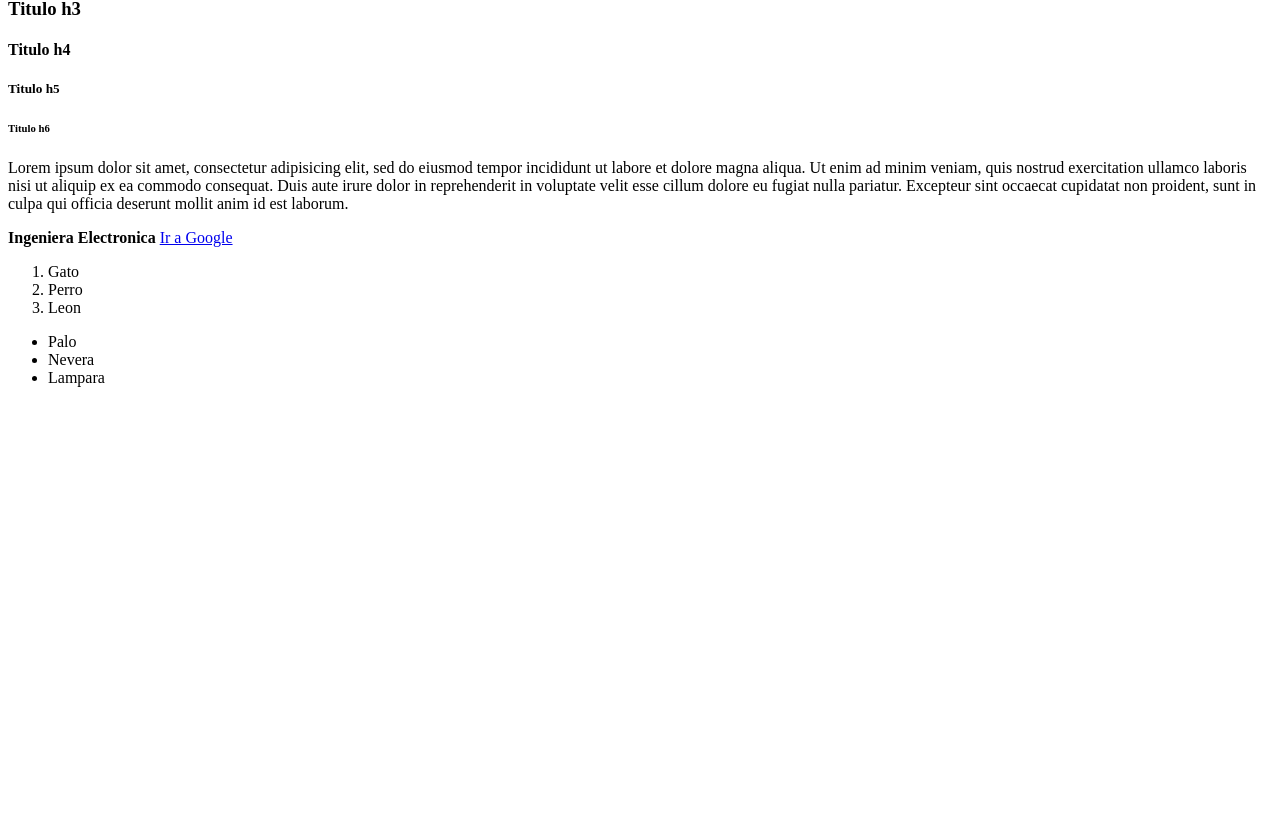
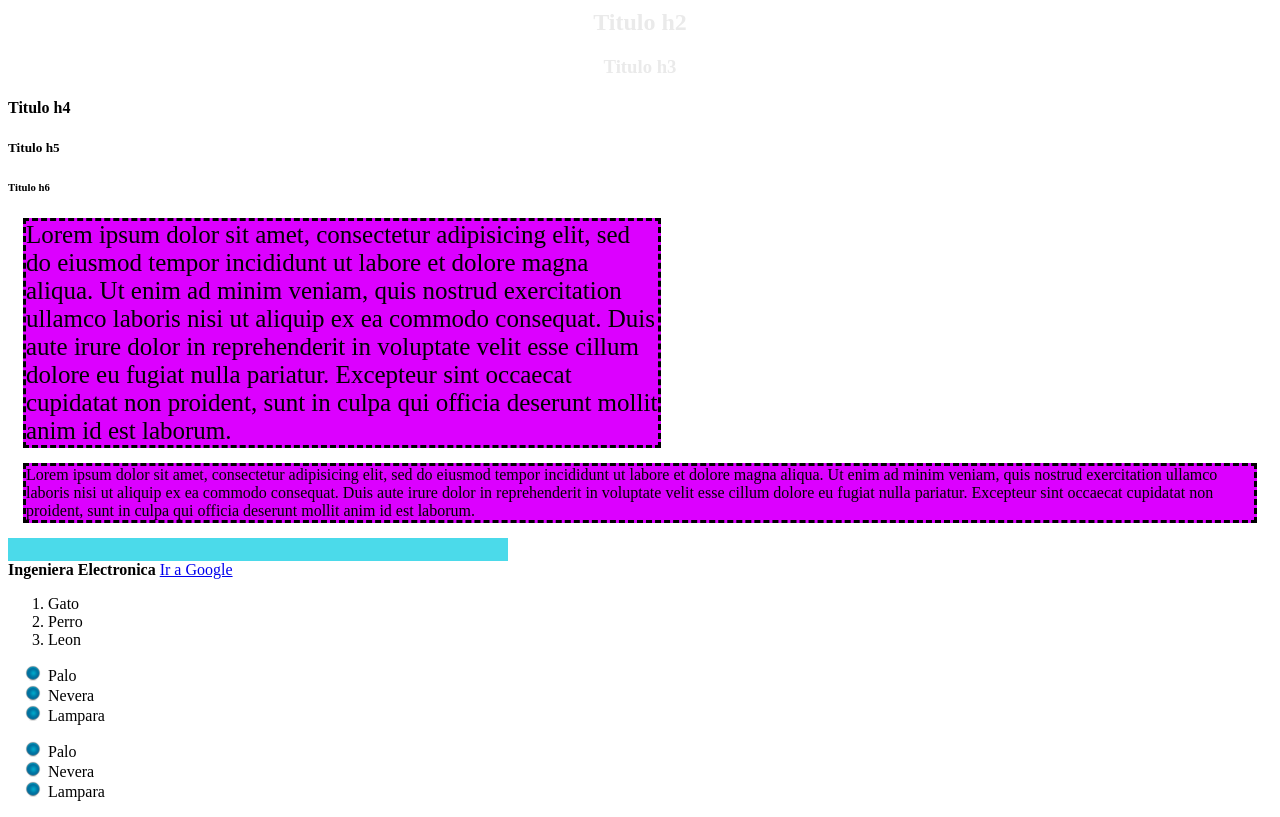
Before and after one commit to diogoguilhen/AppInicio, a plain HTML site: page index.html in a window 1280 px wide. Shown: the part 129-946 px from the top of the page. Before the commit the page ends 800 px from the top, so only its background shows below. Drawn offline with Linux system fonts and the light colour scheme.

Commit message:
Actualizacion 25 Julio 2015
Aplicacion del CCS a los elementos del diseño.

```diff
--- a/index.html
+++ b/index.html
@@ -2,11 +2,20 @@
 <html><!-- Html 4-->
 <head>
   <title>APLICACION 1</title>
+  <style type="text/css">
+    h1,h2,h3{text-align: center;color: rgb(234,234,234);}
+    #p_principal{background-color: #4bdaea;font-size: 25px;width: 50%;}
+    .c_parrafos{margin: 15px;border-style: dashed; border-size: 12px;background-color: #dc00ff !important;}
+
+    #div1{background-color: #4bdaea;font-size: 25px;width: 500px; height: 23px;}
+    ul.ok { list-style-image: url("ok.png"); }
+  </style>
 </head>
 
 <body>
 
   <!-- Etiquetas de titulo-->
+  <h1 class="ok">Practica1</h1>
   <h1>Titulo H1</h1>
   <h2>Titulo h2</h2>
   <h3>Titulo h3</h3>
@@ -15,12 +24,23 @@
   <h6>Titulo h6</h6>
 
   <!--Parrafos-->
-  <p>Lorem ipsum dolor sit amet, consectetur adipisicing elit, sed do eiusmod
+  <p id="p_principal" class="c_parrafos">Lorem ipsum dolor sit amet, consectetur adipisicing elit, sed do eiusmod
   tempor incididunt ut labore et dolore magna aliqua. Ut enim ad minim veniam,
   quis nostrud exercitation ullamco laboris nisi ut aliquip ex ea commodo
   consequat. Duis aute irure dolor in reprehenderit in voluptate velit esse
   cillum dolore eu fugiat nulla pariatur. Excepteur sint occaecat cupidatat non
   proident, sunt in culpa qui officia deserunt mollit anim id est laborum. </p>
+
+<!--Parrafos-->
+  <p class="c_parrafos">Lorem ipsum dolor sit amet, consectetur adipisicing elit, sed do eiusmod
+  tempor incididunt ut labore et dolore magna aliqua. Ut enim ad minim veniam,
+  quis nostrud exercitation ullamco laboris nisi ut aliquip ex ea commodo
+  consequat. Duis aute irure dolor in reprehenderit in voluptate velit esse
+  cillum dolore eu fugiat nulla pariatur. Excepteur sint occaecat cupidatat non
+  proident, sunt in culpa qui officia deserunt mollit anim id est laborum. </p>
+
+
+  <div id="div1"></div>
 
   <!--Etiqueta de enfasis, subtitulos o negrita-->
   <strong>Ingeniera Electronica</strong>
@@ -30,14 +50,21 @@
 
   <!--Lista ordenada-->
   <ol>
-  	<!--Item de la lista-->
+    <!--Item de la lista - NUMEROS-->
     <li>Gato</li>
     <li>Perro</li>
     <li>Leon</li>
   </ol>
 
-  <!--Lista no ordenada-->
-  <ul>
+  <!--Lista no ordenada - VIÑETAS-->
+  <ul class="ok">
+    <!--Item de la lista-->
+    <li>Palo</li>
+    <li>Nevera</li>
+    <li>Lampara</li>
+  </ul>
+
+  <ul class="ok">
     <!--Item de la lista-->
     <li>Palo</li>
     <li>Nevera</li>
```
Also changed, not shown: ok.png (added). Lines whose indentation alone changed are shown as unchanged.
